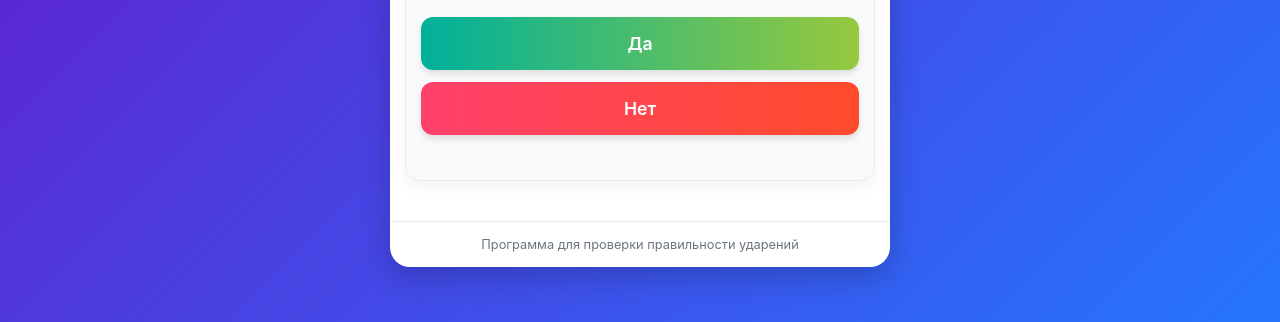
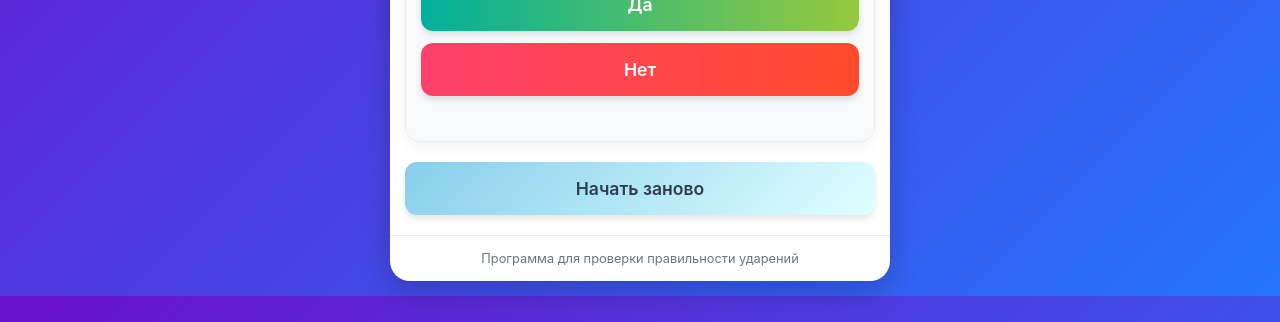
Before and after one commit to Alex010alex/pub-test, a plain HTML site: page index.html in a window 1280 px wide. Shown: the part 478-800 px from the top of the page. Drawn offline with Linux system fonts and the light colour scheme.

Commit message:
Update index.html

```diff
--- a/index.html
+++ b/index.html
@@ -16,7 +16,7 @@
         body {
             background: linear-gradient(135deg, #6a11cb 0%, #2575fc 100%);
             color: #333;
-            min-height: 100vh;
+            min-height: 90vh; /* Уменьшено на 10% */
             padding: 15px;
             display: flex;
             justify-content: center;
@@ -163,10 +163,19 @@
         }
 
         .restart-btn {
-            background: linear-gradient(to right, #ff8c00, #ff5500);
-            color: white;
+            background: linear-gradient(135deg, #87CEEB, #E0FFFF);
+            color: #2c3e50;
             margin: 0 auto;
             display: block;
+            padding: 16px 20px;
+            font-size: 1.1rem;
+            border: none;
+            border-radius: 12px;
+            cursor: pointer;
+            transition: all 0.3s ease;
+            font-weight: 600;
+            box-shadow: 0 4px 6px rgba(0, 0, 0, 0.1);
+            width: 100%;
         }
 
         .restart-btn:active {
@@ -379,6 +388,8 @@
             </div>
 
             <button class="next-btn" id="nextBtn" type="button" style="display: none;">Следующее слово</button>
+            <!-- Добавлена кнопка "Начать заново" в основную форму -->
+            <button class="restart-btn" id="restartBtnMain" type="button" style="margin-top: 15px;">Начать заново</button>
         </div>
 
         <footer>
@@ -505,6 +516,7 @@
 
                 document.getElementById('nextBtn').addEventListener('click', nextQuestion);
                 document.getElementById('restartBtn').addEventListener('click', restartTest);
+                document.getElementById('restartBtnMain').addEventListener('click', restartTest);
 
             } catch (error) {
                 console.log('Ошибка инициализации:', error);
```
